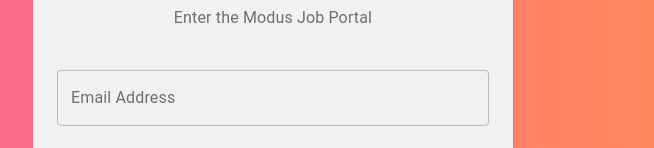
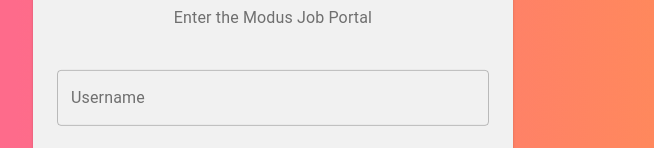
Before and after one commit to ModusCreateOrg/internship-job-portal, a React (Create React App) app: page /login in a window 1280 px wide. Shown: the part 264-412 px from the top of the page, without its empty margins (367-1021 px from the left). Built offline with nearby package versions, Linux system fonts and the light colour scheme.

Commit message:
Changed email field to username

```diff
--- a/src/components/auth/Login.js
+++ b/src/components/auth/Login.js
@@ -53,11 +53,11 @@
         >
           <Formik
             initialValues={{
-              email: '',
+              username: '',
               password: '',
             }}
             validationSchema={Yup.object().shape({
-              email: Yup.string().email('Must be a valid email').max(255).required('Email is required'),
+              username: Yup.string().max(255).required('Username is required'),
               password: Yup.string().max(255).required('Password is required'),
             })}
             onSubmit={(data) => {
@@ -92,16 +92,16 @@
                   </Typography>
                 </Box>
                 <TextField
-                  error={Boolean(touched.email && errors.email)}
+                  error={Boolean(touched.username && errors.username)}
                   fullWidth
-                  helperText={touched.email && errors.email}
-                  label="Email Address"
+                  helperText={touched.username && errors.username}
+                  label="Username"
                   margin="normal"
-                  name="email"
+                  name="username"
                   onBlur={handleBlur}
                   onChange={handleChange}
-                  type="email"
-                  value={values.email}
+                  type="username"
+                  value={values.username}
                   variant="outlined"
                 />
                 <TextField
```
